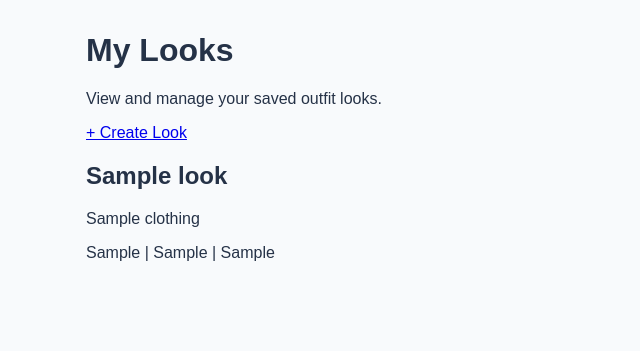
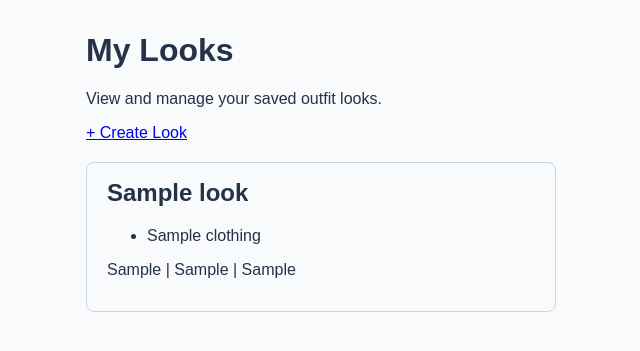
Before and after one commit to ryanWang007/LookForge, a Flask app: page /looks in a window 1280 px wide. Shown: the part 57-408 px from the top of the page, without its empty margins (74-714 px from the left). Run offline with Flask 3, Linux system fonts and the light colour scheme; tables that the repository leaves empty hold one stand-in row (values such as "Sample post").

Commit message:
Style look cards with a two-column grid

```diff
--- a/templates/look_form.html
+++ b/templates/look_form.html
@@ -4,7 +4,7 @@
 <h1>Create Look</h1>
 <p>Pick clothing items and add tags for your outfit.</p>
 
-<form method="post" action="#">
+<form method="post" action="{{ url_for('looks.create') }}">
   <p>
     <label for="name">Look Name</label><br>
     <input type="text" id="name" name="name" placeholder="e.g. Casual Spring">
--- a/templates/looks.html
+++ b/templates/looks.html
@@ -1,19 +1,36 @@
 {% extends "base.html" %}
 {% block title %}My Looks{% endblock %}
 {% block content %}
+<style>
+  /* styling stays in this page, same as closet.html */
+  .looks-grid { display: grid; grid-template-columns: repeat(2, 1fr); gap: 20px; margin-top: 20px; }
+  .look-card { padding: 16px 20px; border: 1px solid #ccd5e2; border-radius: 8px; }
+  .look-card h2 { margin-top: 0; }
+</style>
+
 <h1>My Looks</h1>
 <p>View and manage your saved outfit looks.</p>
 <a href="{{ url_for('looks.new') }}">+ Create Look</a>
 
+<div class="looks-grid">
   {% for card in look_cards %}
-  <div>
+    <article class="look-card">
       <h2>{{ card.look.name }}</h2>
+
+      <ul>
         {% for item in card['items'] %}
-      <p>{{ item.name }}</p>
+          <li>{{ item.name }}</li>
+        {% else %}
+          <li>No items in this look.</li>
         {% endfor %}
+      </ul>
+
       <p>{{ card.look.occasion }} | {{ card.look.season }} | {{ card.look.weather }}</p>
+    </article>
+  {% endfor %}
 </div>
-{% else %}
+
+{% if not look_cards %}
   <p>No Looks yet.</p>
-{% endfor %}
+{% endif %}
 {% endblock %}
```
Lines whose indentation alone changed are shown as unchanged.
